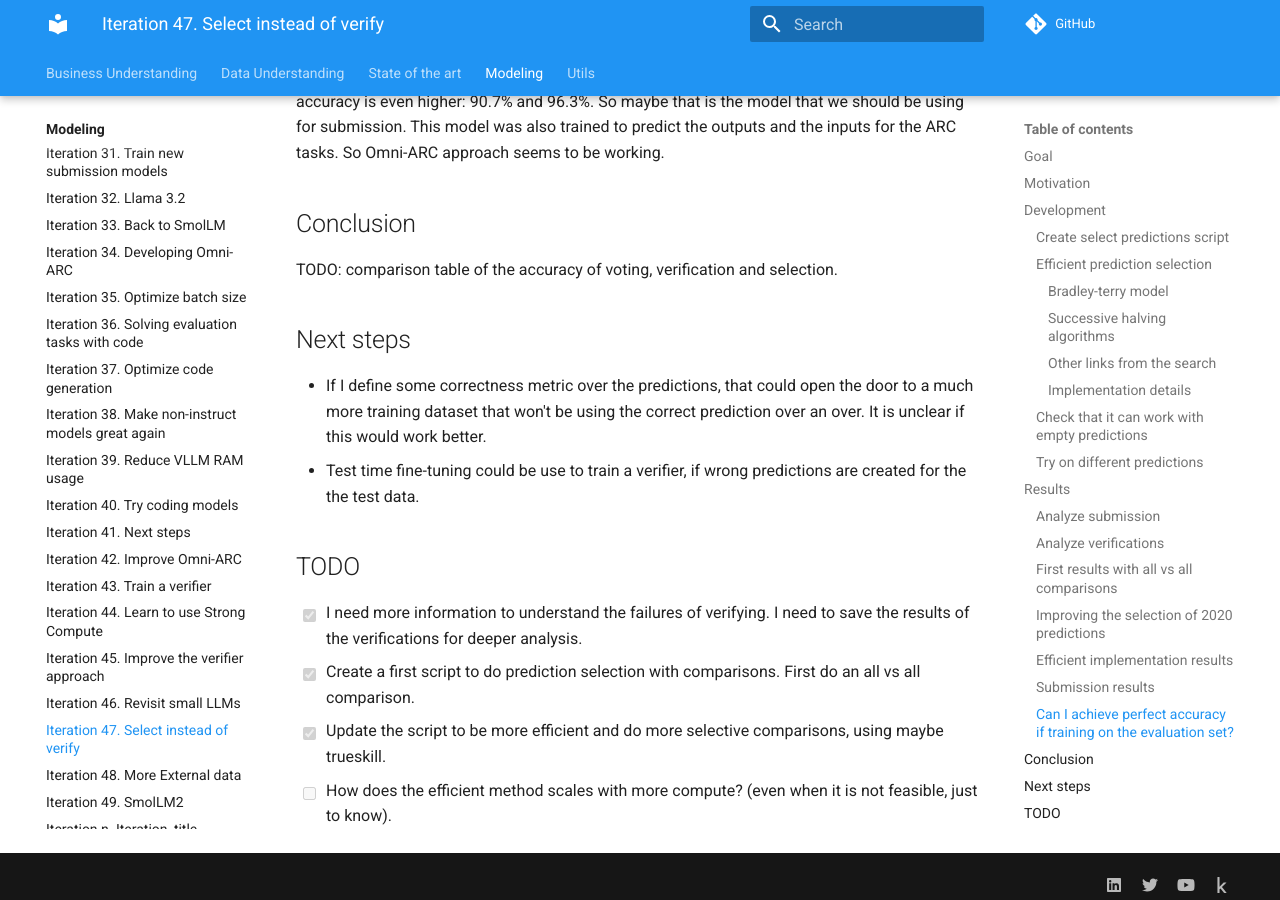
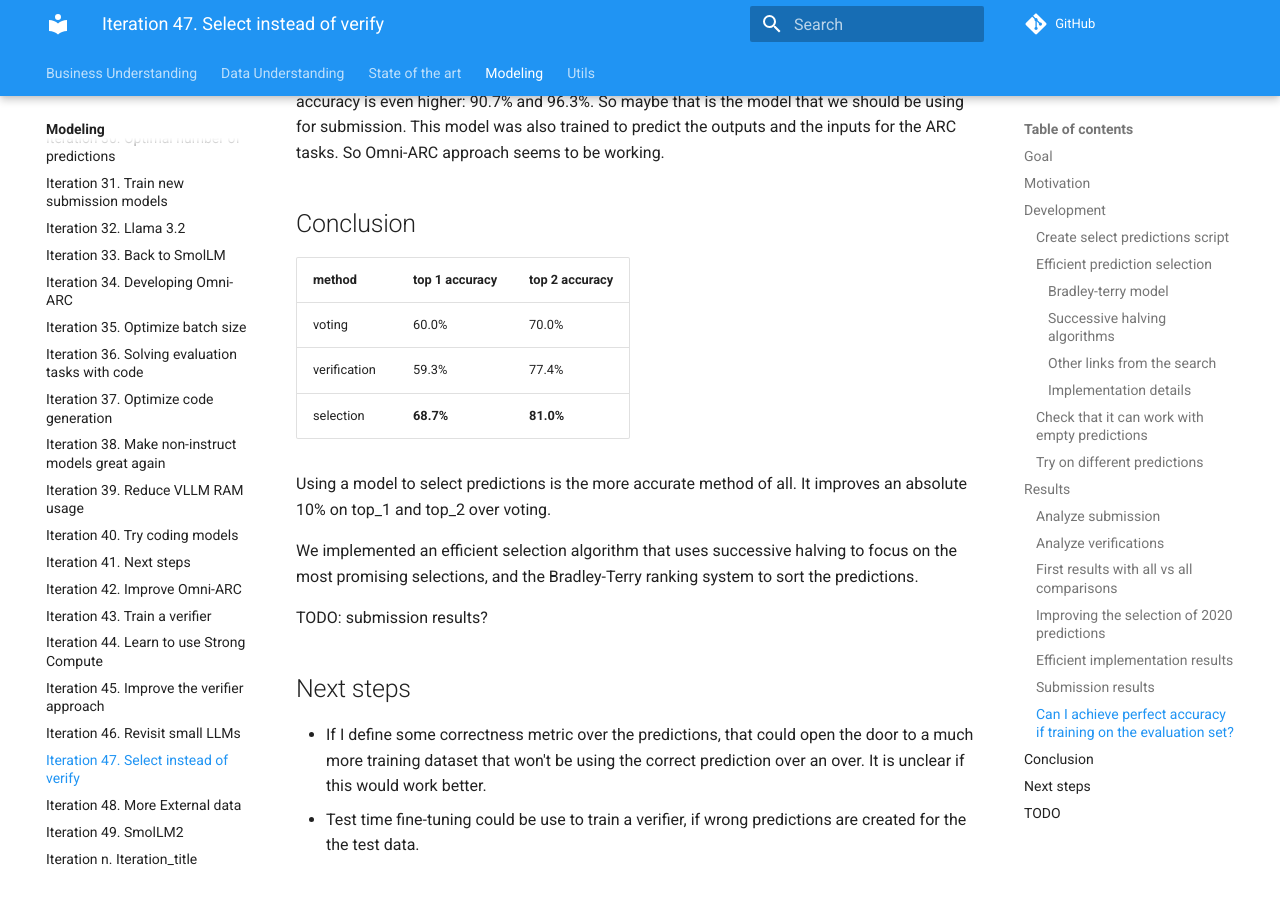
Before and after one commit to zhengjunyao-work/arc24, an MkDocs documentation site: the page built from docs/modeling/Iteration_47_select_instead_of_verify.md, in a window 1280 px wide and 900 px high, scrolled down 4870 px. Built offline with MkDocs 1.6.1 and Material for MkDocs 9.7.7, drawn with Linux system fonts in a browser that asks for light colours; comment, search, counter and statistics services are not loaded.

Commit message:
updated documentation

```diff
--- a/docs/modeling/Iteration_47_select_instead_of_verify.md
+++ b/docs/modeling/Iteration_47_select_instead_of_verify.md
@@ -188,7 +188,19 @@ the outputs and the inputs for the ARC tasks. So Omni-ARC approach seems to be w
 
 ## Conclusion
 
-TODO: comparison table of the accuracy of voting, verification and selection.
+| method       | top 1 accuracy | top 2 accuracy |
+|--------------|----------------|----------------|
+| voting       | 60.0%          | 70.0%          |
+| verification | 59.3%          | 77.4%          |
+| selection    | **68.7%**      | **81.0%**      |
+
+Using a model to select predictions is the more accurate method of all. It improves an absolute 10%
+on top_1 and top_2 over voting.
+
+We implemented an efficient selection algorithm that uses successive halving to focus on the most
+promising selections, and the Bradley-Terry ranking system to sort the predictions.
+
+TODO: submission results?
 
 ## Next steps
 
```
